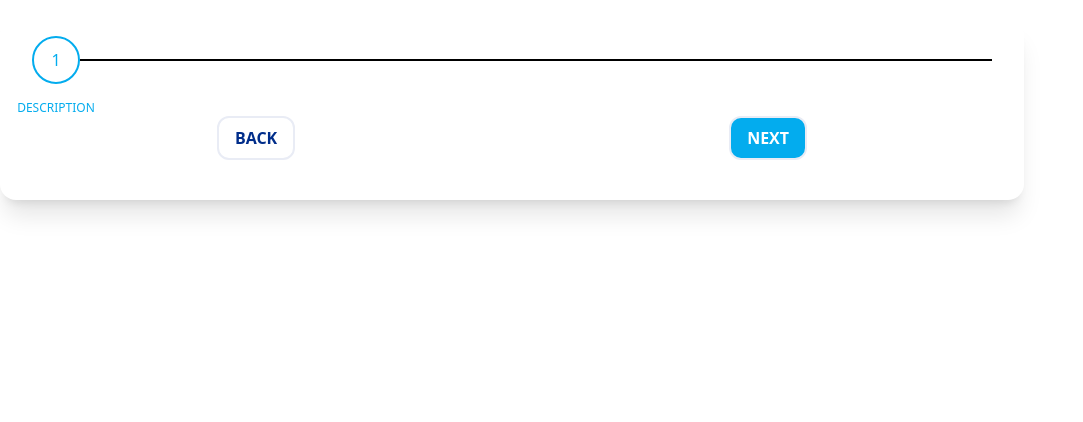
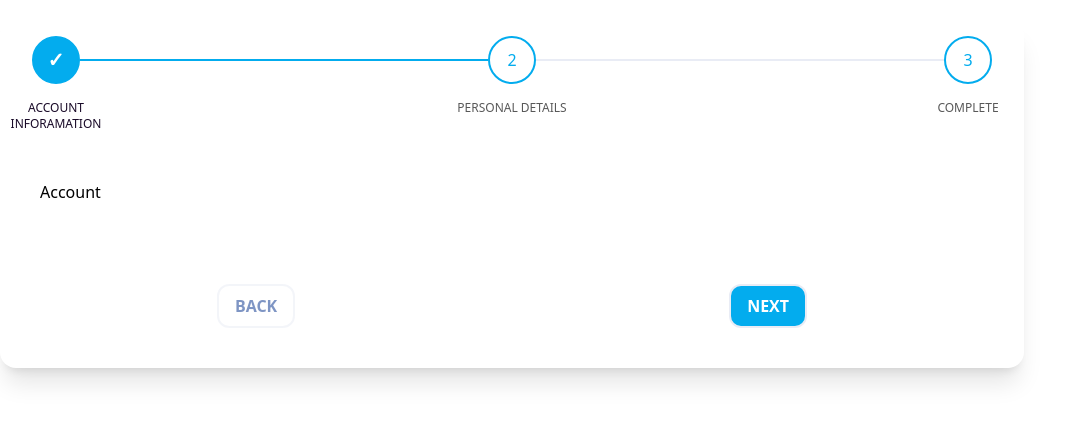
Before and after one commit to Nandeesha-web2net-developer/uddo-react-app, a React (Create React App) app in the folder Apna_clone/apna_clone/: page /posting-new-job in a window 1280 px wide. Shown: the top 422 px of the page, without its empty margins (0-1083 px from the left). Built offline with nearby package versions, Linux system fonts and the light colour scheme.

Commit message:
first commit

```diff
--- a/Apna_clone/apna_clone/src/components/MultiLevelForm/MultiLevelMainForm.jsx
+++ b/Apna_clone/apna_clone/src/components/MultiLevelForm/MultiLevelMainForm.jsx
@@ -4,10 +4,13 @@ import StepperControl from './StepperControl'
 import Account from './steps/Account';
 import Detail from './steps/Detail'
 import Final from './steps/Final'
+import { StepperContext } from './contexts/StepperContext';
 
 const MultiLevelMainForm = () => {
 
     const [currentStep, setCurrentStep] = useState(1);
+  const [userData, setUserData] = useState('');
+  const [finalData, setFinalData] = useState([]);
 
     const steps = [
         "Account Inforamation",
@@ -15,8 +18,8 @@ const MultiLevelMainForm = () => {
         "Complete"
     ];
 
-const displaySteps=(step)=>{
-    switch(step){
+    const displaySteps = (step) => {
+        switch (step) {
             case 1:
                 return <Account />
             case 2:
@@ -27,6 +30,15 @@ case 3:
         }
     }
 
+    const handleClick = (direction) => {
+        let newStep = currentStep;
+
+        direction == "next" ? newStep++
+            : newStep--;
+
+        newStep > 0 && newStep <= steps.length && setCurrentStep(newStep);
+    }
+
     return (
         <div className='w-[80%] max-auto shadow-xl rounded-2xl pb-2 bg-white'>
             {/*Stepeer*/}
@@ -35,10 +47,37 @@ case 3:
                     steps={steps}
                     currentStep={currentStep}
                 />
+
+                <div className='my-10 p-10'>
+                    <StepperContext.Provider
+                        value={{
+                           userData,
+                           setUserData,
+                           finalData,
+                           setFinalData
+                        }}>
+
+                        {displaySteps(currentStep)}
+
+                    </StepperContext.Provider>
+
                 </div>
+
+
+
+
+            </div>
+
+
+
+
             {/*Navigations Controls*/}
 
-            <StepperControl />
+            <StepperControl
+                handleClick={handleClick}
+                currentStep={currentStep}
+                steps={steps}
+            />
 
         </div>
     )
--- a/Apna_clone/apna_clone/src/components/MultiLevelForm/Stepper.jsx
+++ b/Apna_clone/apna_clone/src/components/MultiLevelForm/Stepper.jsx
@@ -1,59 +1,72 @@
-import React, { useEffect, useRef, useState } from 'react'
+import React, { useEffect, useRef, useState } from 'react';
 
-const Stepper = ({steps, currentStep}) => {
-const [newStep, setNewstep] = useState([]);
+const Stepper = ({ steps, currentStep }) => {
+    const [newSteps, setNewSteps] = useState([]);
     const stepRef = useRef();
 
-const updateStep=(stepNumber, steps) =>{
+    const updateStep = (stepNumber, steps) => {
+        const updatedSteps = steps.map((step, index) => {
+            if (index === stepNumber) {
+                return {
+                    ...step,
+                    highlighted: true,
+                    selected: true,
+                    completed: true,
+                };
+            } else if (index < stepNumber) {
+                return {
+                    ...step,
+                    highlighted: false,
+                    selected: true,
+                    completed: true,
+                };
+            } else {
+                return {
+                    ...step,
+                    highlighted: false,
+                    selected: false,
+                    completed: false,
+                };
+            }
+        });
 
+        return updatedSteps;
     };
 
-    useEffect(()=>{
-        const stepsState = steps.map((step, index)=>
-        Object.assign({},{
+    useEffect(() => {
+        const stepsState = steps.map((step, index) => ({
             description: step,
-            competed:false,
-            highllighted:index == 0 ? true : false,
-            selected : index == 0 ? true : false,
-                })
-        );
+            completed: false,
+            highlighted: index === 0,
+            selected: index === 0,
+        }));
         stepRef.current = stepsState;
-        const current = updateStep(currentStep -1, stepRef.current);
-    },[steps, currentStep] );
+        const current = updateStep(currentStep - 1, stepRef.current);
+        setNewSteps(current);
+    }, [steps, currentStep]);
 
+    return (
+        <div className='mx-4 p-4 flex justify-between items-center'>
+            {newSteps.map((step, index) => (
+                <div key={index} className={index !== newSteps.length - 1 ? "w-full flex items-center" : "flex items-center"}>
+                    <div className='relative flex flex-col items-center text-lightgreen'>
+                        <div className={`rounded-full transition duration-500 ease-in-out border-lightgreen border-2 h-12 w-12 flex justify-center items-center ${step.selected ? "bg-lightgreen text-white font-bold border border-lightgreen" : ""}  `}>
 
-    const displaySteps = (
-        <div className='w-full flex items-center'>
-            <div className='relative flex flex-col items-center
-            text-lightgreen'>
-                <div className='rounded-full transition duration-500 ease-in-out
-                border-lightgreen border-[2px] h-12 w-12 flex justify-center items-center'>
-                    {/*Display Number*/}1
-                </div>
-
-                <div className='absolute top-0 text-center mt-16 w-32 text-xs
-                    font-medium uppercase'>
-
-                    {/*Siplay description*/}
-
-                    description
+{step.completed ? (<span className='text-white font-bold text-xl'>&#10003;</span>) : (
+    index +1
+)}
 
                         </div>
-
-            </div>
-            <div className='flex-auto border-t-2 transition duration-500 ease-in-out'>
-
-                {/*Display line*/}
-
-
+                        <div className={`absolute top-0 text-center mt-16 w-32 text-xs font-medium uppercase ${step.highlighted ? "text-dark" : "text-grayw"}` }>
+                            {step.description}
                         </div>
                     </div>
-    )
-    return (
-        <div className='mx-4 p-4 flex justify-between items-center'>
-            {displaySteps}
+                    <div className={`flex-auto border-t-2 transition duration-500 ease-in-out
+                        ${step.completed ? "border-lightgreen" : "border-light" }`}> </div>
                 </div>
-    )
-}
+            ))}
+        </div>
+    );
+};
 
-export default Stepper
+export default Stepper;
--- a/Apna_clone/apna_clone/src/components/MultiLevelForm/StepperControl.jsx
+++ b/Apna_clone/apna_clone/src/components/MultiLevelForm/StepperControl.jsx
@@ -1,20 +1,30 @@
 import React from 'react'
 
-const StepperControl = () => {
+const StepperControl = ({handleClick,currentStep,steps}) => {
     return (
         <div className='container flex justify-around mt-4 mb-8'>
 
             {/*back button */}
 
-            <button className='bg-white text-green uppercase py-2
+            <button
+            onClick={()=>handleClick()}
+            className={`bg-white text-green uppercase py-2
         px-4 rounded-xl font-semibold cursor-pointer border-2 border-light
-        hover:bg-green hover:text-white transition duration-200 ease-in-out'>Back</button>
+        hover:bg-green hover:text-white transition duration-200 ease-in-out
+        ${currentStep == 1 ? "opacity-50 cursor-not-allowed" :
+            "" }
+        `}>Back</button>
 
             {/*Next button*/}
 
-            <button className='bg-lightgreen text-white uppercase py-2
+            <button
+            onClick={()=>handleClick("next")}
+            className='bg-lightgreen text-white uppercase py-2
         px-4 rounded-xl font-semibold cursor-pointer border-2 border-light
-        hover:bg-green hover:text-white transition duration-200 ease-in-out'>Next</button>
+        hover:bg-green hover:text-white transition duration-200 ease-in-out'>
+
+            {currentStep == steps.length - 1 ? "Confirm" : "Next"}
+        </button>
 
 
 
--- /dev/null
+++ b/Apna_clone/apna_clone/src/components/MultiLevelForm/contexts/StepperContext.js
@@ -0,0 +1,3 @@
+import { createContext } from "react";
+
+export const StepperContext = createContext(null)
```
Lines whose indentation alone changed are shown as unchanged.
